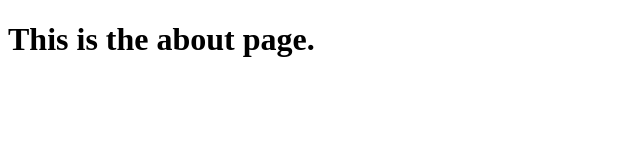
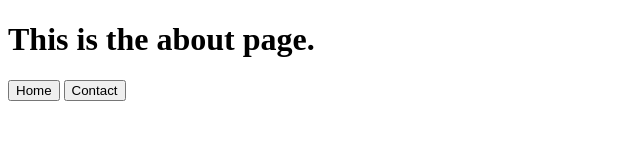
Before and after one commit to Prin-S/basic-informational-site, a website: page public/about.html in a window 1280 px wide. Shown: the whole page, without its empty margins (0-640 px from the left). Drawn offline with Linux system fonts and the light colour scheme.

Commit message:
Added nav buttons to each page.

```diff
--- a/public/about.html
+++ b/public/about.html
@@ -7,5 +7,7 @@
 </head>
 <body>
   <h1>This is the about page.</h1>
+  <a href="/"><button class="button">Home</button></a>
+  <a href="/contact-me.html"><button class="button">Contact</button></a>
 </body>
 </html>
```
Also changed, not shown: public/404.html (+1 -0 lines), public/contact-me.html (+2 -0 lines), public/index.html (+2 -0 lines).
